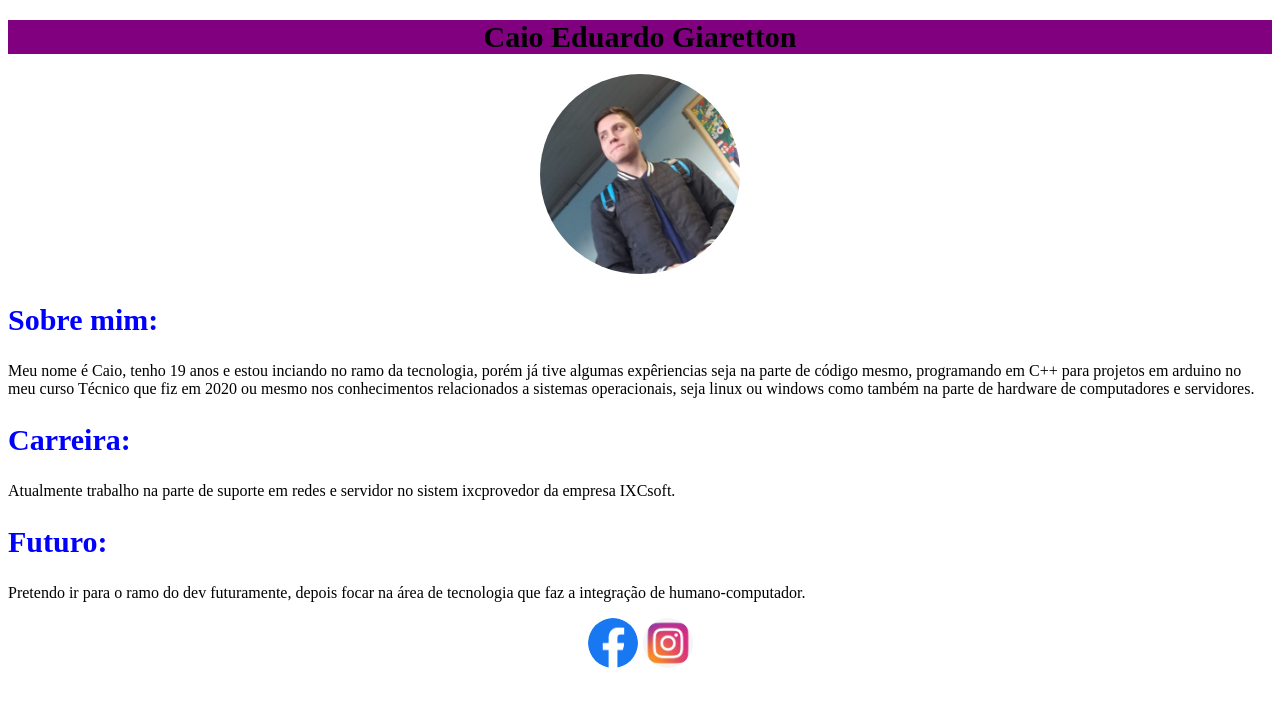
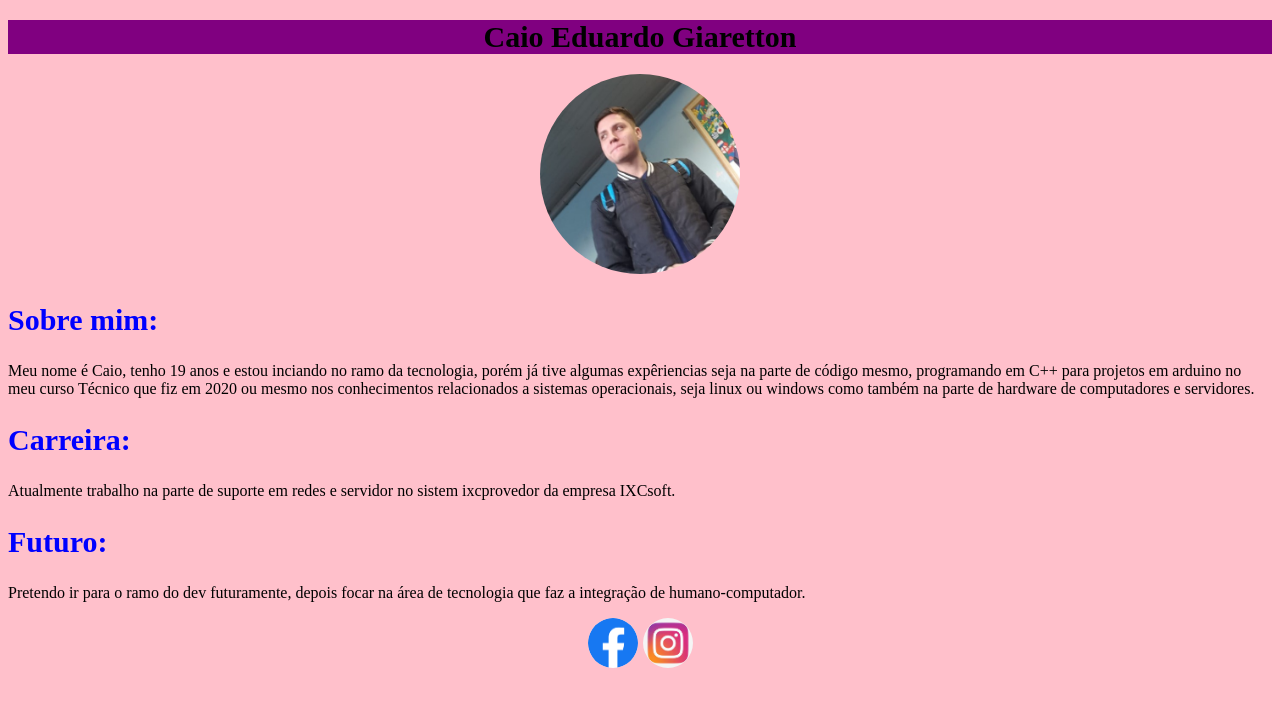
Before and after one commit to gitt-ca/ccuffs-site, a plain HTML site: page index.html in a window 1280 px wide. Drawn offline with Linux system fonts and the light colour scheme.

Commit message:
Add files via upload

```diff
--- a/estilo/estilo.css
+++ b/estilo/estilo.css
@@ -1,3 +1,4 @@
+body {background-color: pink;}
 #tlt{
 	background-color: purple;
 	background-size: 100% 100%;
```
